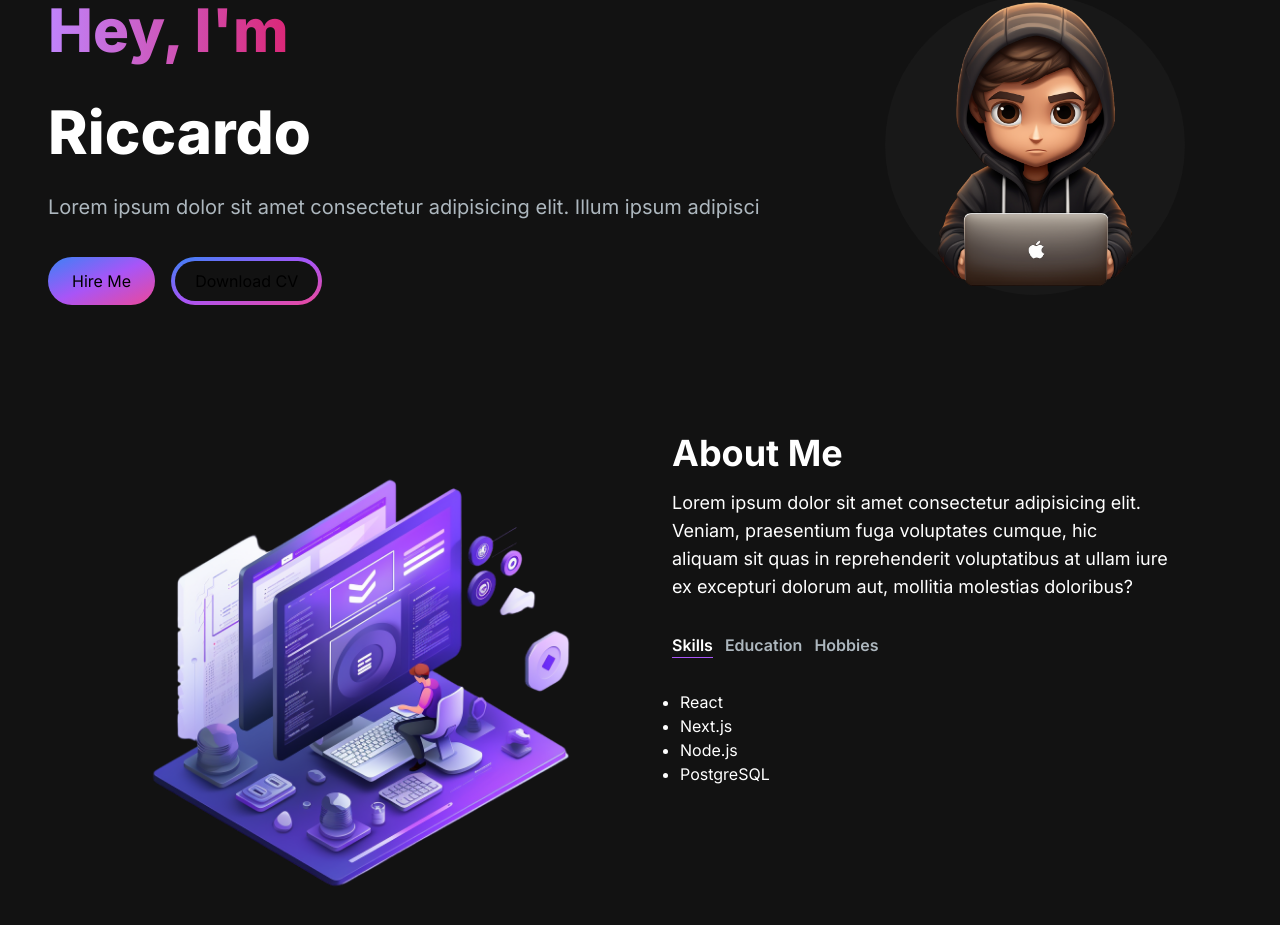
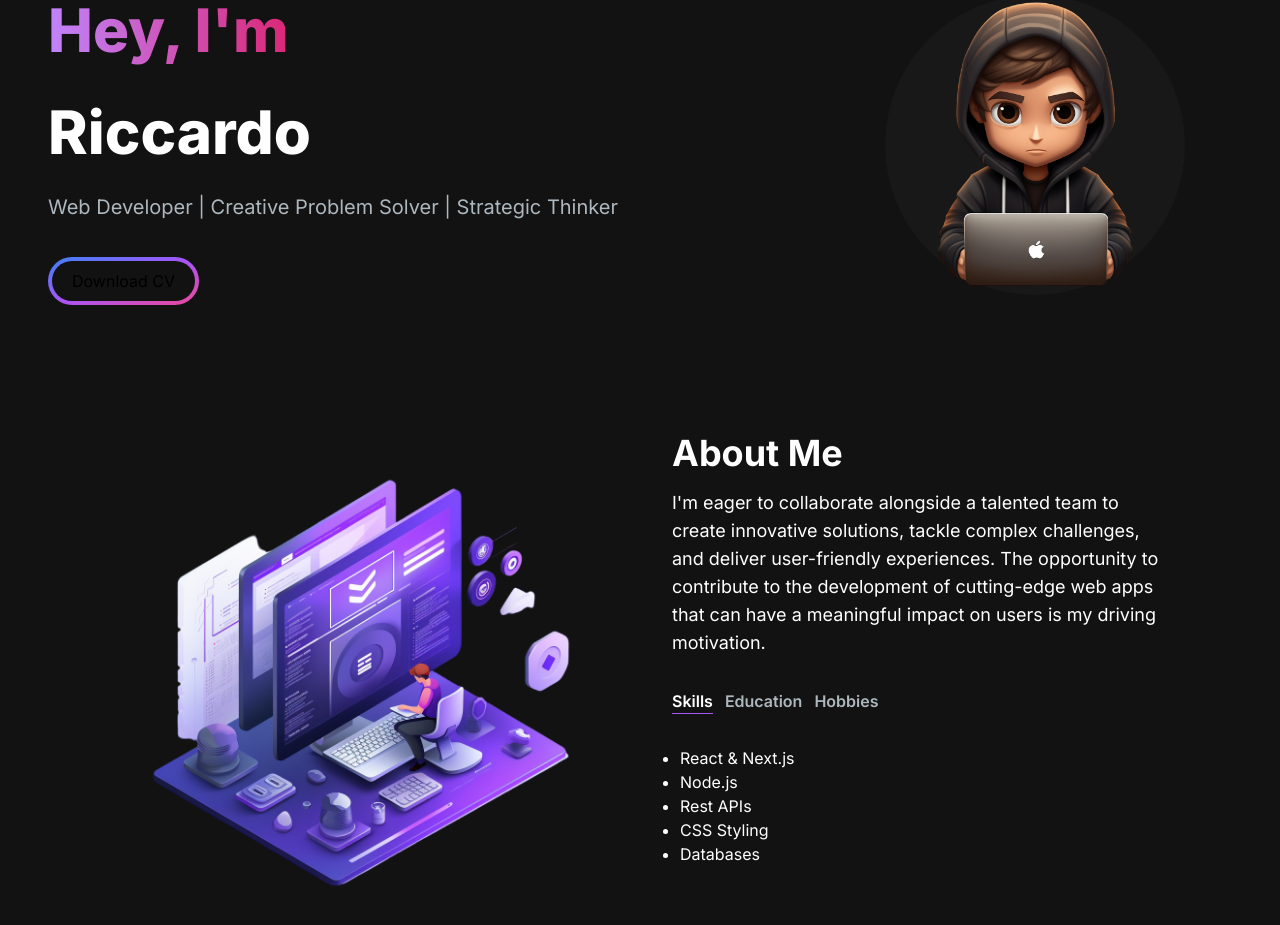
Before and after one commit to rtagl/about-me, a Next.js app: page / in a window 1280 px wide. Shown: the part 191-1116 px from the top of the page. Built offline with nearby package versions, Linux system fonts and the light colour scheme.

Commit message:
add resume pdf download

```diff
--- a/app/components/AboutSection.jsx
+++ b/app/components/AboutSection.jsx
@@ -9,10 +9,11 @@ const TAB_DATA = [
 		id: 'skills',
 		content: (
 			<ul className="list-disc pl-2">
-				<li>React</li>
-				<li>Next.js</li>
+				<li>React & Next.js</li>
 				<li>Node.js</li>
-				<li>PostgreSQL</li>
+				<li>Rest APIs</li>
+				<li>CSS Styling</li>
+				<li>Databases</li>
 			</ul>
 		),
 	},
@@ -20,7 +21,7 @@ const TAB_DATA = [
 		title: 'Education',
 		id: 'education',
 		content: (
-			<ul>
+			<ul className="list-disc pl-2">
 				<li>Boston University, Class of 2016</li>
 				<li>Ironhack, 2019</li>
 			</ul>
@@ -30,11 +31,11 @@ const TAB_DATA = [
 		title: 'Hobbies',
 		id: 'hobbies',
 		content: (
-			<ul>
+			<ul className="list-disc pl-2">
 				<li>Kite Surfing</li>
 				<li>Soccer</li>
-				<li>Alpine Hiking</li>
-				<li>PostgreSQL</li>
+				<li>Hiking</li>
+				<li>Guitar</li>
 			</ul>
 		),
 	},
@@ -56,9 +57,10 @@ const AboutSection = () => {
 				<div className="mt-4 md:mt-0 text-left flex flex-col h-full">
 					<h2 className="text-4xl font-bold text-white mb-4">About Me</h2>
 					<p className="text-base lg:text-lg">
-						Lorem ipsum dolor sit amet consectetur adipisicing elit. Veniam, praesentium fuga
-						voluptates cumque, hic aliquam sit quas in reprehenderit voluptatibus at ullam iure ex
-						excepturi dolorum aut, mollitia molestias doloribus?
+						I&apos;m eager to collaborate alongside a talented team to create innovative solutions,
+						tackle complex challenges, and deliver user-friendly experiences. The opportunity to
+						contribute to the development of cutting-edge web apps that can have a meaningful impact
+						on users is my driving motivation.
 					</p>
 					<div className="flex flex-row mt-8">
 						<TabButton selectTab={() => handleTabChange('skills')} active={tab === 'skills'}>
--- a/app/components/HeroSection.jsx
+++ b/app/components/HeroSection.jsx
@@ -1,6 +1,7 @@
 'use client';
 import Image from 'next/image';
 import { TypeAnimation } from 'react-type-animation';
+import Link from 'next/link';
 import { motion } from 'framer-motion';
 
 const HeroSection = () => {
@@ -30,17 +31,19 @@ const HeroSection = () => {
 						</div>
 					</h1>
 					<p className="text-[#ADB7BE] text-base sm:text-lg mb-6 lg:text-xl">
-						Lorem ipsum dolor sit amet consectetur adipisicing elit. Illum ipsum adipisci
+						Web Developer | Creative Problem Solver | Strategic Thinker
 					</p>
 					<div>
-						<button className="px-6 py-3 w-full sm:w-fit rounded-full mr-4 bg-gradient-to-br from-blue-500 via-primary-500 to-secondary-500 hover:from-blue-500 hover:to-secondary-500">
-							Hire Me
-						</button>
-						<button className="px-1 py-1 w-full sm:w-fit rounded-full bg-gradient-to-br from-blue-500 via-primary-500 to-secondary-500 bg-transparent hover:bg-slate-800 mt-3">
-							<span className="block bg-[#121212] hover:bg-slate-800 rounded-full px-5 py-2">
-								Download CV
-							</span>
-						</button>
+						<a
+							href="/CV_Taglietti_Riccardo.pdf"
+							download="CV_Taglietti_Riccardo.pdf"
+							target="_blank">
+							<button className="px-1 py-1 w-full sm:w-fit rounded-full bg-gradient-to-br from-blue-500 via-primary-500 to-secondary-500 bg-transparent hover:bg-slate-800 mt-3">
+								<span className="block bg-[#121212] hover:bg-slate-800 rounded-full px-5 py-2">
+									Download CV
+								</span>
+							</button>
+						</a>
 					</div>
 				</motion.div>
 				<motion.div
--- a/app/components/TabButton.jsx
+++ b/app/components/TabButton.jsx
@@ -2,7 +2,9 @@ const TabButton = ({ active, selectTab, children }) => {
 	const buttonClasses = active ? 'text-white border-b border-primary-500' : 'text-[#ADB7BE]';
 	return (
 		<span onClick={selectTab}>
-			<p className={`mr-3 font-semibold hover:text-white ${buttonClasses}`}>{children}</p>
+			<p className={`mr-3 font-semibold hover:text-white cursor-pointer ${buttonClasses}`}>
+				{children}
+			</p>
 		</span>
 	);
 };
--- a/app/layout.js
+++ b/app/layout.js
@@ -1,17 +1,17 @@
-import './globals.css'
-import { Inter } from 'next/font/google'
+import './globals.css';
+import { Inter } from 'next/font/google';
 
-const inter = Inter({ subsets: ['latin'] })
+const inter = Inter({ subsets: ['latin'] });
 
 export const metadata = {
-  title: 'Create Next App',
-  description: 'Generated by create next app',
-}
+	title: 'Riccardo Taglietti',
+	description: 'The landing page for Riccardo Taglietti',
+};
 
 export default function RootLayout({ children }) {
-  return (
-    <html lang="en">
-      <body className={inter.className}>{children}</body>
-    </html>
-  )
+	return (
+		<html lang="en">
+			<body className={inter.className}>{children}</body>
+		</html>
+	);
 }
```
Also changed, not shown: 1 other file (tests, documents, lock files or other folders).
